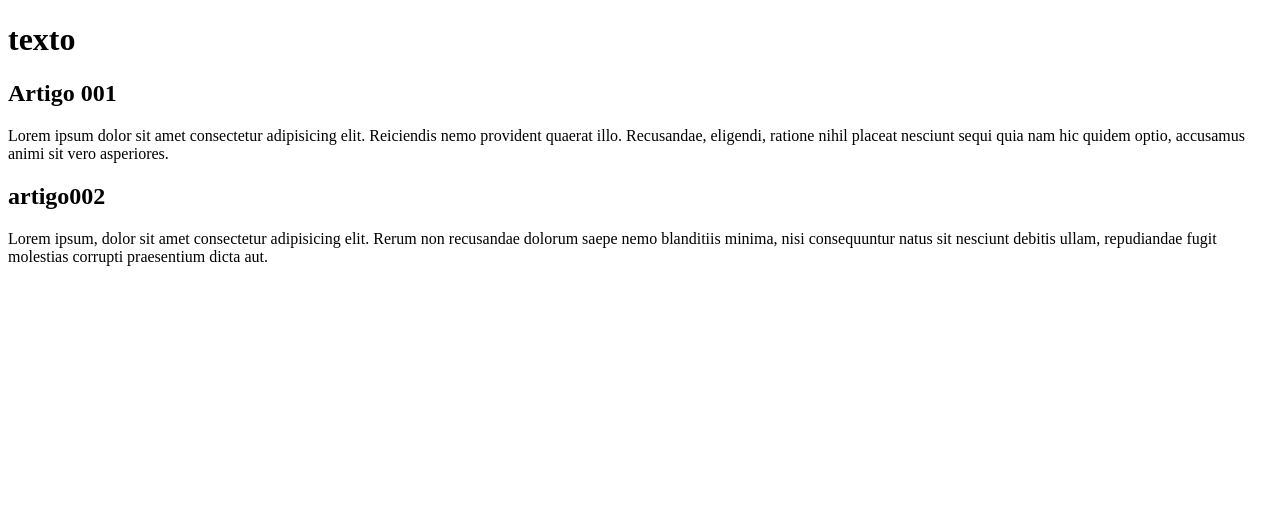
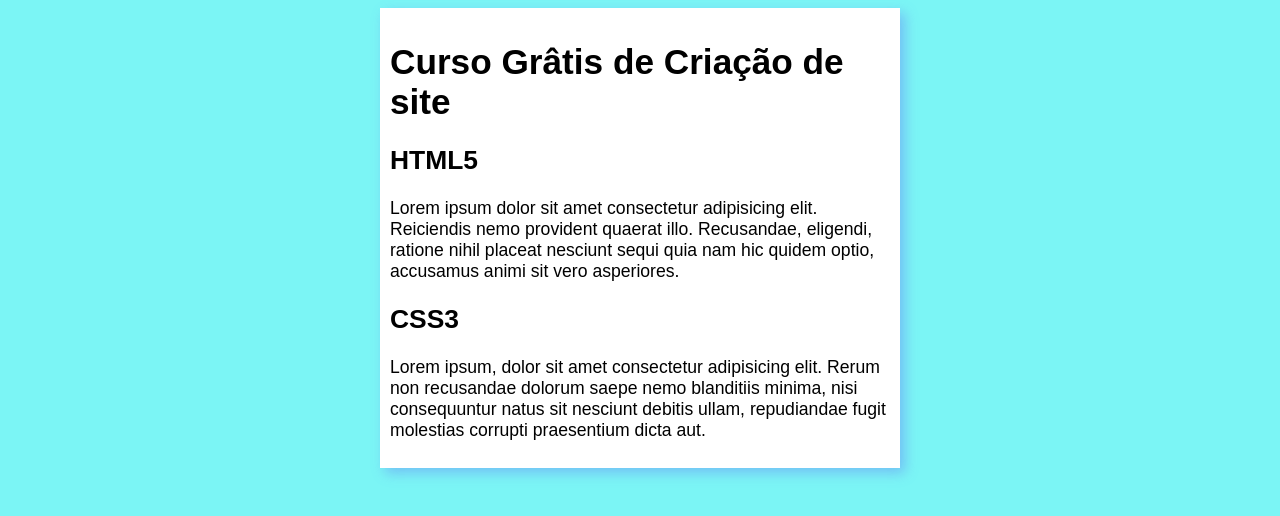
Before and after one commit to joao472762/site-com-gustavo-guanabara, a plain HTML site: page index.html in a window 1280 px wide. Drawn offline with Linux system fonts and the light colour scheme.

Commit message:
started desigg

```diff
--- a/index.html
+++ b/index.html
@@ -3,20 +3,21 @@
 <head>
     <meta charset="UTF-8">
     <meta http-equiv="X-UA-Compatible" content="IE=edge">
-    <meta name="viewport" content="width=<device-width>, initial-scale=1.0">
+    <meta name="viewport" content="width=device-width, initial-scale=1.0">
+    <link rel="stylesheet" href="style.css">
     <title>Document</title>
 </head>
 <body>
     <main>
         <header>
-            <h1>texto</h1>
+            <h1>Curso Grâtis de Criação de site</h1>
         </header>
         <article>
-            <h2>Artigo 001</h2>
+            <h2>HTML5</h2>
             <p>Lorem ipsum dolor sit amet consectetur adipisicing elit. Reiciendis nemo provident quaerat illo. Recusandae, eligendi, ratione nihil placeat nesciunt sequi quia nam hic quidem optio, accusamus animi sit vero asperiores.</p>
         </article>
         <article>
-            <h2>artigo002</h2>
+            <h2>CSS3</h2>
             <p>Lorem ipsum, dolor sit amet consectetur adipisicing elit. Rerum non recusandae dolorum saepe nemo blanditiis minima, nisi consequuntur natus sit nesciunt debitis ullam, repudiandae fugit molestias corrupti praesentium dicta aut.
             </p>
         </article>
--- /dev/null
+++ b/style.css
@@ -0,0 +1,10 @@
+body{font-size: 1.1em;
+font-family:Arial, Helvetica, sans-serif;
+background-color: rgb(123, 245, 245);}
+main{
+    background-color: #fff;
+    margin: auto;
+    width: 500px;
+    box-shadow: 5px 5px 12px rgba(100, 100, 243, 0.363);
+    padding: 10px;
+}
```
